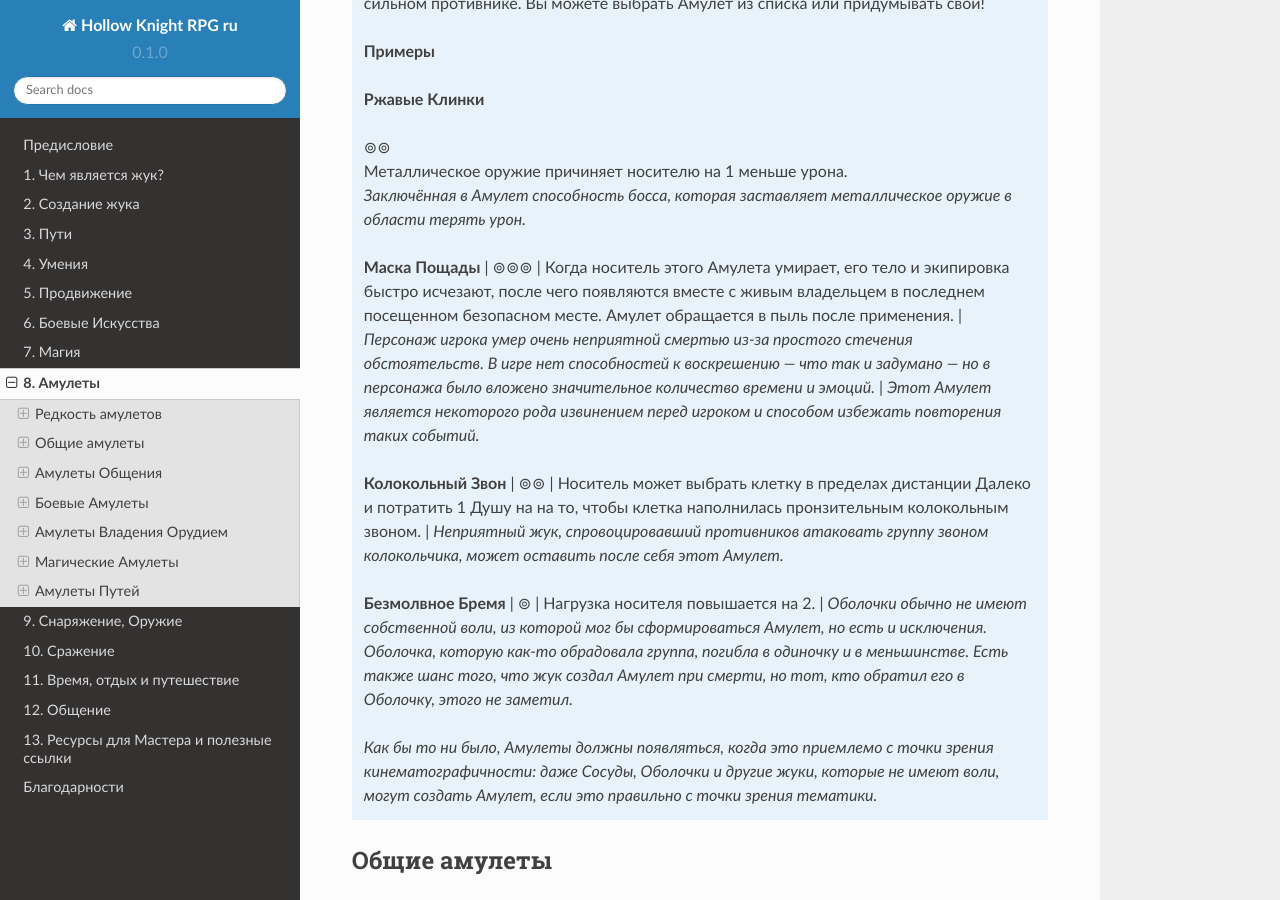
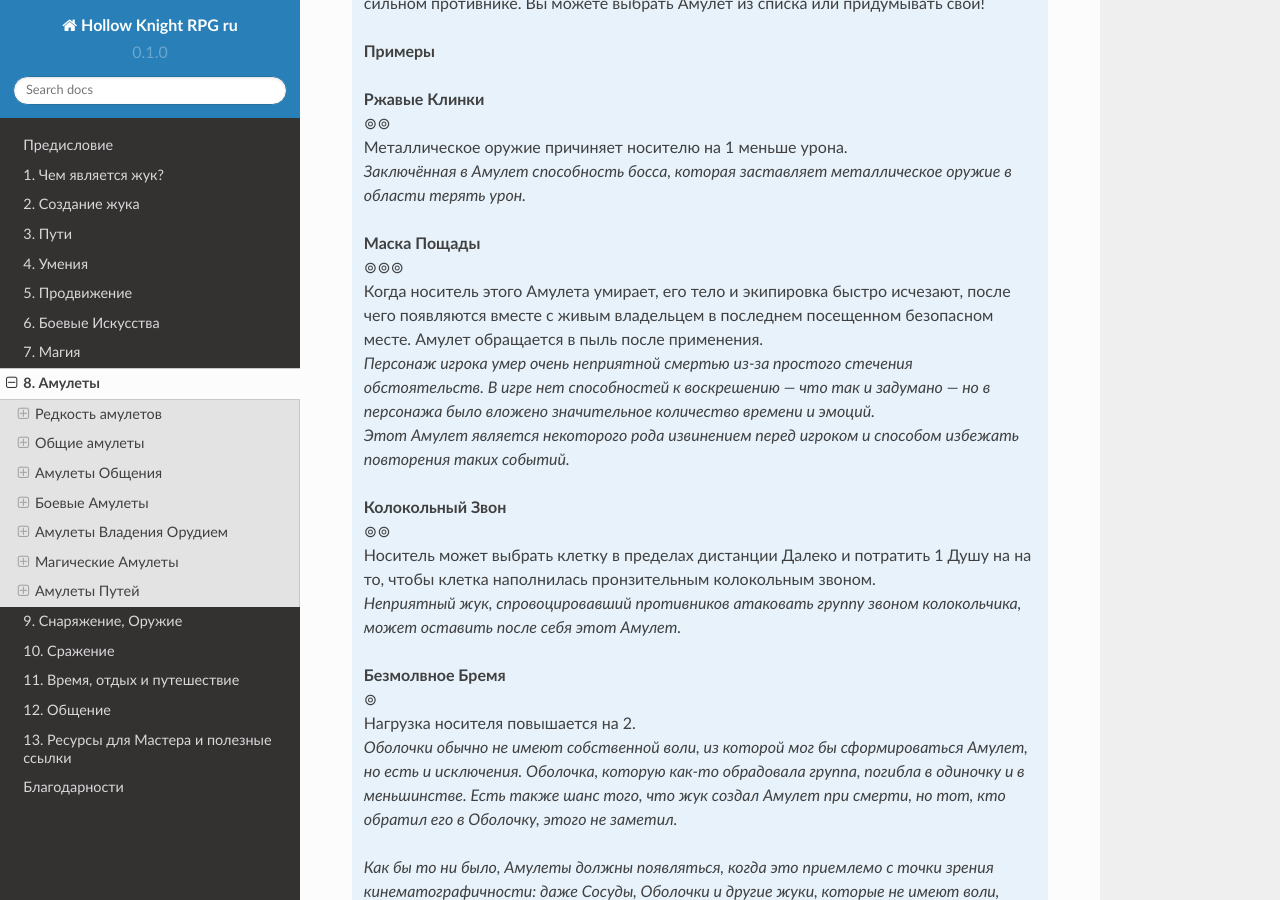
Before and after one commit to LazySelkie/hollow-knight-rpg-ru, a Sphinx documentation site: the page built from docs/source/charms.rst, in a window 1280 px wide and 900 px high, scrolled down 1935 px. Built offline with Sphinx 7.4.7 and the Read the Docs theme 2.0.0, drawn with Linux system fonts in a browser that asks for light colours.

Commit message:
Фикс форматирования

```diff
--- a/docs/source/charms.rst
+++ b/docs/source/charms.rst
@@ -61,24 +61,23 @@
 
    **Примеры**
 
-   **Ржавые Клинки**
-
+   | **Ржавые Клинки**
    | ⊚⊚
    | Металлическое оружие причиняет носителю на 1 меньше урона.
    | *Заключённая в Амулет способность босса, которая заставляет металлическое оружие в области терять урон.*
 
-   **Маска Пощады**
+   | **Маска Пощады**
    | ⊚⊚⊚
    | Когда носитель этого Амулета умирает, его тело и экипировка быстро исчезают, после чего появляются вместе с живым владельцем в последнем посещенном безопасном месте. Амулет обращается в пыль после применения.
    | *Персонаж игрока умер очень неприятной смертью из-за простого стечения обстоятельств. В игре нет способностей к воскрешению — что так и задумано — но в персонажа было вложено значительное количество времени и эмоций.*
    | *Этот Амулет является некоторого рода извинением перед игроком и способом избежать повторения таких событий.*
 
-   **Колокольный Звон**
+   | **Колокольный Звон**
    | ⊚⊚
    | Носитель может выбрать клетку в пределах дистанции Далеко и потратить 1 Душу на на то, чтобы клетка наполнилась пронзительным колокольным звоном.
    | *Неприятный жук, спровоцировавший противников атаковать группу звоном колокольчика, может оставить после себя этот Амулет.*
 
-   **Безмолвное Бремя**
+   | **Безмолвное Бремя**
    | ⊚
    | Нагрузка носителя повышается на 2.
    | *Оболочки обычно не имеют собственной воли, из которой мог бы сформироваться Амулет, но есть и исключения. Оболочка, которую как-то обрадовала группа, погибла в одиночку и в меньшинстве. Есть также шанс того, что жук создал Амулет при смерти, но тот, кто обратил его в Оболочку, этого не заметил.*
```
